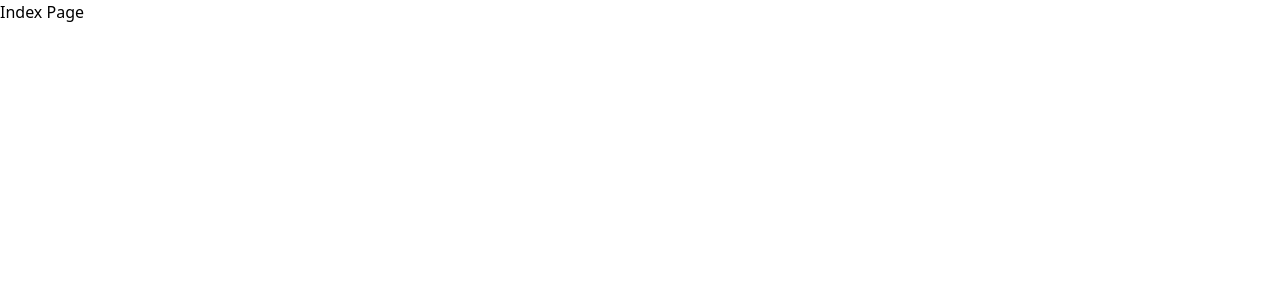
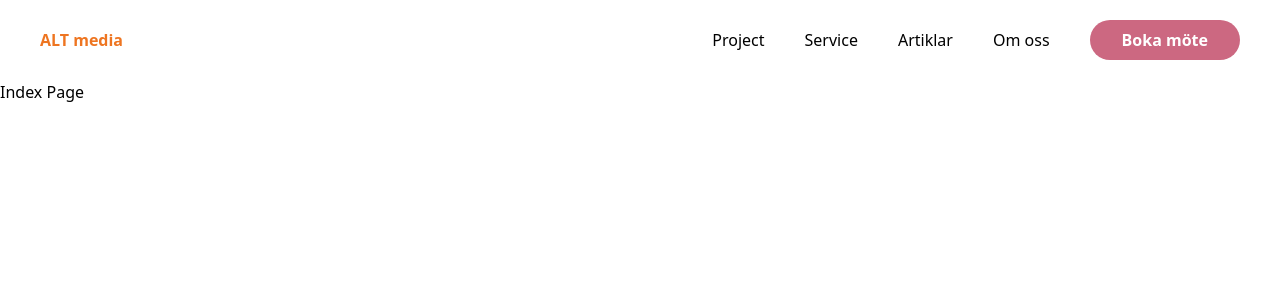
Before and after one commit to LiamHjalmarsson/Alt, a Nuxt app: page / in a window 1280 px wide. Shown: the top 300 px of the page. Built offline with nearby package versions, Linux system fonts and the light colour scheme.

Commit message:
BaseHeader

```diff
--- /dev/null
+++ b/app/components/layouts/TheFooter.vue
@@ -0,0 +1 @@
+<template></template>
--- /dev/null
+++ b/app/components/layouts/TheHeader.vue
@@ -0,0 +1,52 @@
+<script setup>
+import { RouterLink } from 'vue-router';
+
+const links = [
+  {
+    path: '/projects',
+    label: 'Project',
+  },
+  {
+    path: '/services',
+    label: 'Service',
+  },
+  {
+    path: '/articles',
+    label: 'Artiklar',
+  },
+  {
+    path: '/about',
+    label: 'Om oss',
+  },
+];
+</script>
+
+<template>
+  <header class="px-10 py-5">
+    <nav class="flex justify-between items-center">
+      <RouterLink
+        to="/"
+        class="font-extrabold text-highlight"
+      >
+        ALT media
+      </RouterLink>
+      <ul class="flex gap-10 items-center">
+        <li
+          v-for="link in links"
+          :key="link.label"
+        >
+          <RouterLink :to="link.path">
+            {{ link.label }}
+          </RouterLink>
+        </li>
+
+        <RouterLink
+          to="/contact"
+          class="px-8 py-2 bg-cta text-white rounded-full font-semibold transition duration-150 hover:bg-cta-hover"
+        >
+          Boka möte
+        </RouterLink>
+      </ul>
+    </nav>
+  </header>
+</template>
--- a/app/layouts/default.vue
+++ b/app/layouts/default.vue
@@ -1,5 +1,13 @@
+<script setup>
+import TheHeader from '~/components/layouts/TheHeader.vue';
+</script>
+
 <template>
-  <div class="min-h-screen">
-    <slot />
+  <div class="">
+    <TheHeader />
+
+    <main>
+      <slot />
+    </main>
   </div>
 </template>
--- a/tailwind.config.js
+++ b/tailwind.config.js
@@ -2,7 +2,31 @@
 export default {
   content: [],
   theme: {
-    extend: {},
+    extend: {
+      colors: {
+        cta: {
+          DEFAULT: '#CC6881',
+          hover: '#db8ba2',
+          active: '#ae445a',
+          focus: '#9e384a',
+          disabled: '#f8ebef',
+        },
+
+        highlight: {
+          DEFAULT: '#EE7521',
+          hover: '#f39f5a',
+          active: '#df5b17',
+          disabled: '#b94515',
+          focus: '#fdedd7',
+        },
+
+        accent: {
+          DEFAULT: '#1d1a39',
+          medium: '#3b3778',
+          light: '#443c97',
+        },
+      },
+    },
   },
   plugins: [],
-}
+};
```
